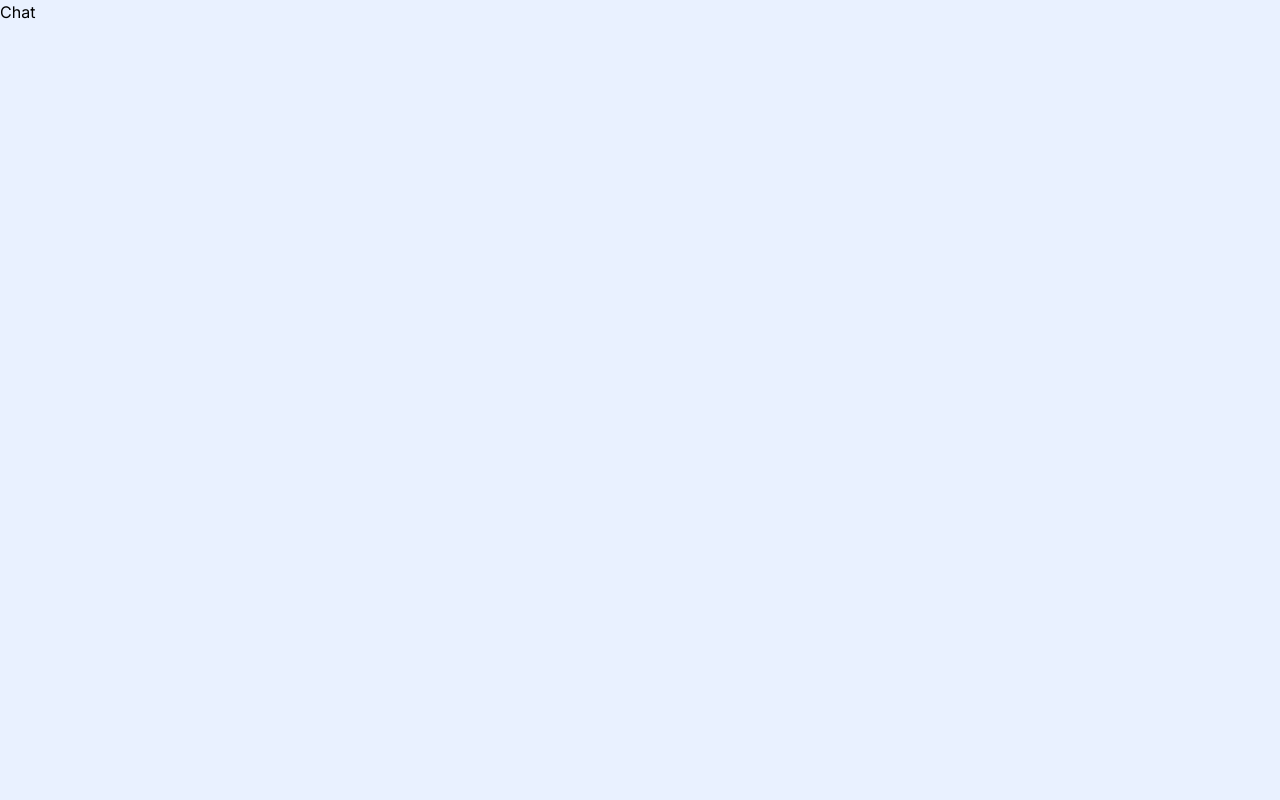
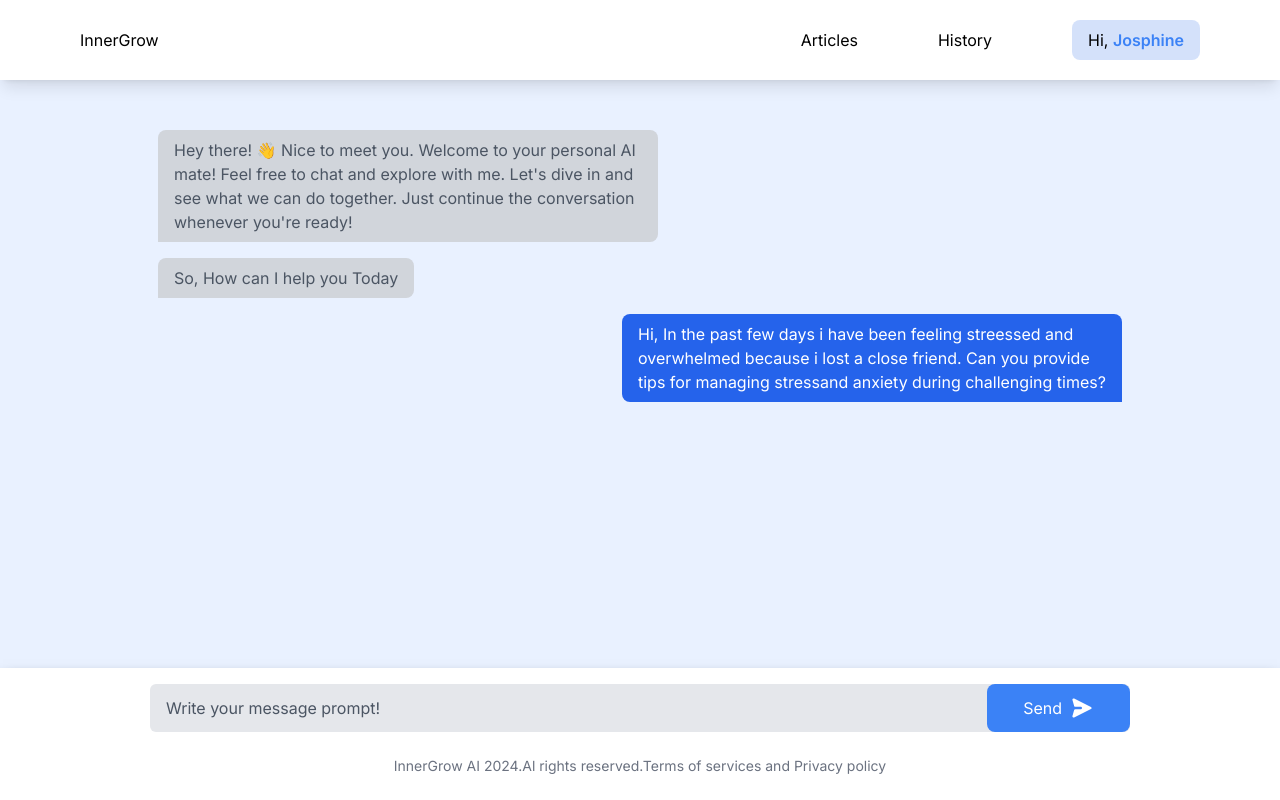
Before and after one commit to JosphineG/InnerGlow-Frontend, a Next.js app: page /chat in a window 1280 px wide. Built offline with nearby package versions, Linux system fonts and the light colour scheme.

Commit message:
Add : add chat page
Co-authored-by: JosphineG <josphinegatwiri34@gmail.com>

```diff
--- a/src/app/components/Chat.jsx
+++ b/src/app/components/Chat.jsx
@@ -1,7 +1,55 @@
 import React from "react";
+import ChatNav from "./ChatNav";
+import SystemChatItem from "./SystemChatItem";
+import UserChatitem from "./UserChatitem";
 
 function Chat() {
-  return <div>Chat</div>;
+  const text =
+    " Hey there! 👋 Nice to meet you. Welcome to your personal AI mate! Feel free to chat and explore with me. Let's dive in and see what we can do together. Just continue the conversation whenever you're ready!";
+  return (
+    <div className="w-screen flex justify-center">
+      <ChatNav />
+      <div className="flex flex-1 flex-col space-y-4 p-3 overflow-y-auto scrollbar-thumb-blue scrollbar-thumb-rounded scrollbar-track-blue-lighter scrollbar-w-2 scrolling-touch pt-[130px] md:px-[150px] mb-4">
+        <SystemChatItem text={text} />
+        <SystemChatItem text={"So, How can I help you Today"} />
+        <UserChatitem />
+      </div>
+      <div className="shadow-lg shadow-black px-4 pt-4 py-4 sm:mb-0 fixed bottom-0 w-screen bh-white bg-white md:px-[150px]">
+        <form className="relative flex">
+          <input
+            id="userSendMessage"
+            type="text"
+            placeholder="Write your message prompt!"
+            required={true}
+            className="w-full focus:outline-none focus:placeholder-gray-400 text-gray-600 placeholder-gray-600 pl-4 bg-gray-200 rounded-md py-3"
+          />
+          <div className="absolute right-0 items-center inset-y-0 flex gap-2">
+            <button
+              id="userSendButton"
+              type="submit"
+              className="inline-flex items-center justify-center rounded-lg px-9 py-3 transition duration-500 ease-in-out text-white bg-blue-500 hover:bg-blue-300 focus:outline-none"
+            >
+              <span>Send</span>
+              <svg
+                xmlns="http://www.w3.org/2000/svg"
+                viewBox="0 0 20 20"
+                fill="currentColor"
+                className="h-6 w-6 ml-2 transform rotate-90"
+              >
+                <path d="M10.894 2.553a1 1 0 00-1.788 0l-7 14a1 1 0 001.169 1.409l5-1.429A1 1 0 009 15.571V11a1 1 0 112 0v4.571a1 1 0 00.725.962l5 1.428a1 1 0 001.17-1.408l-7-14z"></path>
+              </svg>
+            </button>
+          </div>
+        </form>
+        <footer className="w-full px-4 py-2 mt-4 text-center text-gray-500 text-sm">
+          <p>
+            InnerGrow AI 2024.Al rights reserved.Terms of services and Privacy
+            policy
+          </p>
+        </footer>
+      </div>
+    </div>
+  );
 }
 
 export default Chat;
--- /dev/null
+++ b/src/app/components/ChatNav.jsx
@@ -0,0 +1,18 @@
+import React from "react";
+import Link from "next";
+function ChatNav() {
+  return (
+    <header className="w-screen flex justify-between items-center gap-2 px-4 md:px-20 py-4 fixed z-[9999] h-[80px] shadow-lg bg-white">
+      <h1>InnerGrow</h1>
+      <nav className="flex justify-between items-center gap-4 md:gap-20 capitalize">
+        <a href="">articles</a>
+        <a href="">history</a>
+        <h3 className="bg-[#6495ED47] p-2 rounded-lg px-4">
+          Hi, <span className="text-blue-500 font-semibold">Josphine</span>
+        </h3>
+      </nav>
+    </header>
+  );
+}
+
+export default ChatNav;
--- /dev/null
+++ b/src/app/components/SystemChatItem.jsx
@@ -0,0 +1,23 @@
+import React from "react";
+function SystemChatItem({text}) {
+  return (
+    <div className="chat-message" style={{ whiteSpace: "pre-line" }}>
+      <div className="flex items-end">
+        <div className="flex flex-col space-y-2 	mx-2 order-2 items-start">
+          <div>
+            <span className="px-4 py-2 rounded-lg inline-block rounded-bl-none bg-gray-300 text-gray-600 md:max-w-[500px] w-full">
+             {text}
+            </span>
+          </div>
+        </div>
+        {/* <img
+          src={avatar}
+          alt="My profile"
+          className="w-12 h-12 rounded-full order-1"
+        /> */}
+      </div>
+    </div>
+  );
+}
+
+export default SystemChatItem;
--- /dev/null
+++ b/src/app/components/UserChatitem.jsx
@@ -0,0 +1,26 @@
+import React from "react";
+// import myPic from "../src/assets/me (2).jpg";
+function UserChatitem() {
+  return (
+    <div className="chat-message">
+      <div className="flex items-end justify-end">
+        <div className="flex flex-col space-y-2 mx-2 order-1 items-end">
+          <div>
+            <span className="px-4 py-2 rounded-lg inline-block rounded-br-none bg-blue-600 text-white md:max-w-[500px] w-[100%]">
+              Hi, In the past few days i have been feeling streessed and
+              overwhelmed because i lost a close friend. Can you provide tips
+              for managing stressand anxiety during challenging times?
+            </span>
+          </div>
+        </div>
+        {/* <img
+          src={myPic}
+          alt="My profile"
+          className="w-12 h-12 rounded-full order-2"
+        /> */}
+      </div>
+    </div>
+  );
+}
+
+export default UserChatitem;
--- a/src/app/globals.css
+++ b/src/app/globals.css
@@ -32,6 +32,26 @@ body {
   background-color: #f1f1f1; /* Set the color of the scrollbar corner */
 }
 
+.scrollbar-w-2::-webkit-scrollbar {
+  width: 0.25rem;
+  height: 0.25rem;
+}
+
+.scrollbar-track-blue-lighter::-webkit-scrollbar-track {
+  --bg-opacity: 1;
+  background-color: #f7fafc;
+  background-color: rgba(247, 250, 252, var(--bg-opacity));
+}
+
+.scrollbar-thumb-blue::-webkit-scrollbar-thumb {
+  --bg-opacity: 1;
+  background-color: #edf2f7;
+  background-color: rgba(237, 242, 247, var(--bg-opacity));
+}
+
+.scrollbar-thumb-rounded::-webkit-scrollbar-thumb {
+  border-radius: 0.25rem;
+}
 
 @layer utilities {
   .text-balance {
```
